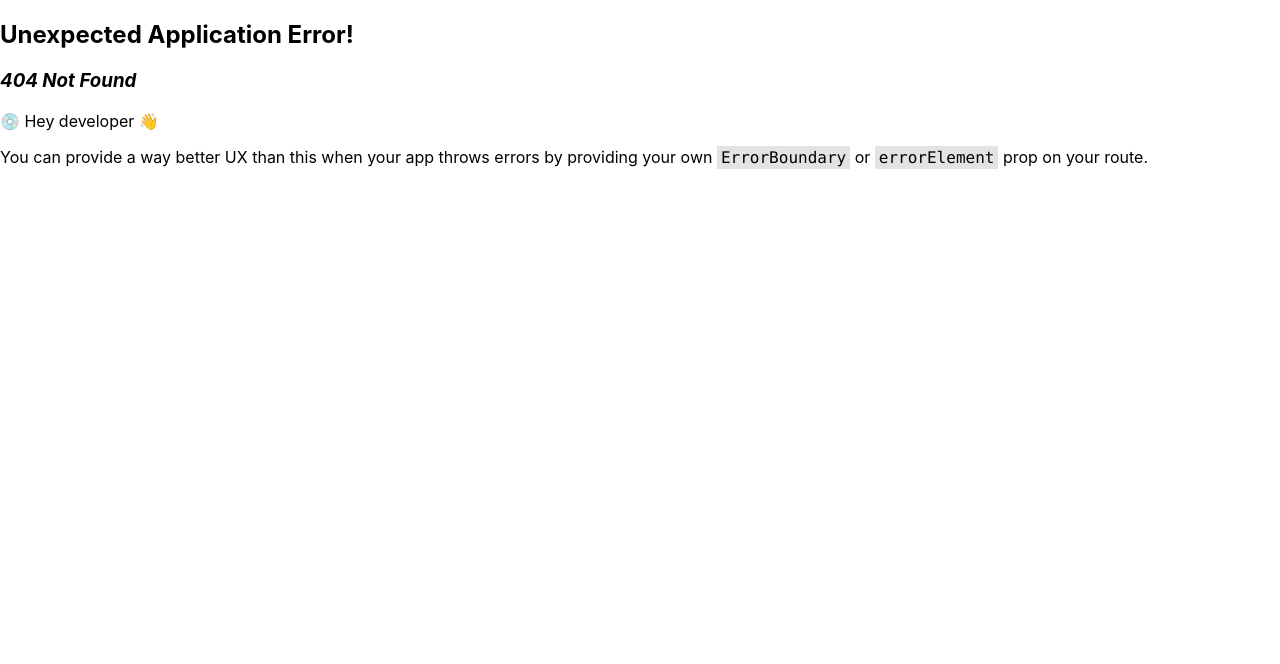
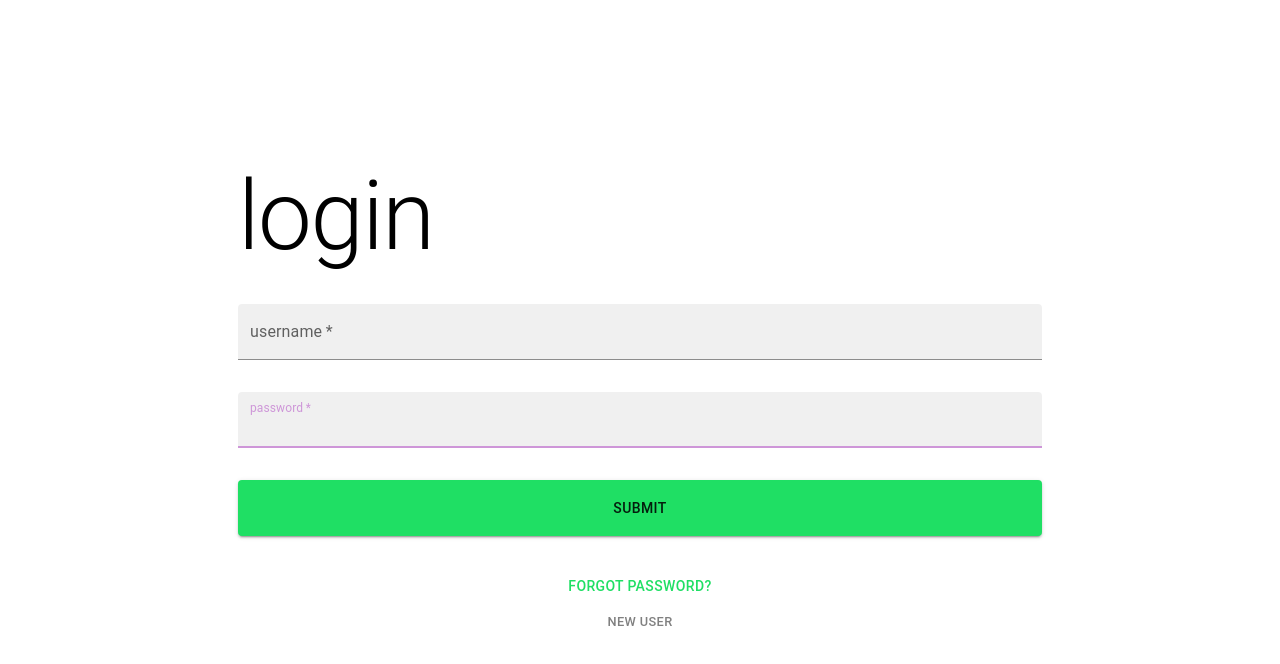
Before and after one commit to tna113/spotifywfriends, a React (Create React App) app in the folder client/: page /login in a window 1280 px wide. Before the commit this address had no page. Shown: the top 664 px of the page. Built offline with nearby package versions, Linux system fonts and the light colour scheme.

Commit message:
login ui

```diff
--- a/client/src/components/Page.jsx
+++ b/client/src/components/Page.jsx
@@ -8,9 +8,19 @@ const subtitleStyles = {
   color: 'grey',
 }
 
-export default function Page({ children, title, subtitle, sx, direction }) {
+export default function Page({ children, title, subtitle, sx, direction, marginTop }) {
+  let marginTopValue;
+  switch (marginTop) {
+    case 'large':
+      marginTopValue = "8em";
+      break;
+    default:
+      marginTopValue = "0";
+      break;
+  }
+
   return (
-    <Container maxWidth="md" sx={{ ...pageStyles, ...sx }}>
+    <Container maxWidth="md" sx={{ ...pageStyles, ...sx, marginTop: marginTopValue }}>
       <Stack direction={direction} spacing={4}>
         {title && (
           <Box>
--- /dev/null
+++ b/client/src/features/auth/LoginScreen.jsx
@@ -0,0 +1,50 @@
+import React, { useState } from "react";
+import { Button, Container, FormControl, FormLabel, Input, InputLabel, Stack, TextField, Typography } from "@mui/material";
+import Page from "../../components/Page";
+
+const inputStyles = {
+    color: 'black',
+};
+
+export default function LoginScreen() {
+    const [username, setUsername] = useState({
+        value: "",
+        err: false,
+        errMsg: "",
+    });
+
+    const handleUsernameChange = (event) => {
+        setUsername({...username, value: event.target.value()})
+    };
+
+    const [password, setPassword] = useState({
+        value: "",
+        err: false,
+        errMsg: "",
+    });
+
+    const handlePasswordChange = (event) => {
+        setPassword({...password, value: event.target.value()})
+    };
+
+    return (
+        <Page marginTop="large">
+            <Container>
+                <Stack direction="column" spacing={4}>
+                    <Typography variant="h1">login</Typography>
+                    <Stack direction="column" spacing={4}>
+                        <TextField id="username" variant="filled" size="normal" fullWidth autoFocus color="secondary" sx={{...inputStyles}} label="username" defaultValue="" error={username.err} onChange={(event) => {handleUsernameChange(event)}} required />
+                        <TextField id="password" variant="filled" size="normal" fullWidth autoFocus color="secondary" sx={{...inputStyles}} label="password" defaultValue="" error={password.err} onChange={(event) => {handlePasswordChange(event)}} required />
+                    </Stack>
+
+                    <Button variant="contained" sx={{height: '4em'}}>SUBMIT</Button>
+
+                    <Stack direction="column" spacing={0}>
+                        <Button variant="text">Forgot Password?</Button>
+                        <Button variant="text" sx={{color:'grey', fontSize: '0.8em'}}>New user</Button>
+                    </Stack>
+                </Stack>
+            </Container>
+        </Page>
+    )
+}
--- a/client/src/features/debug/DebugScreen.jsx
+++ b/client/src/features/debug/DebugScreen.jsx
@@ -65,7 +65,9 @@ export default function DebugScreen() {
                 <Link to="/home">
                     <Button variant="outlined">home screen</Button>
                 </Link>
-                <Button variant="outlined">login screen</Button>
+                <Link to="/login">
+                    <Button variant="outlined">login screen</Button>
+                </Link>
             </div>
 
 
--- a/client/src/index.js
+++ b/client/src/index.js
@@ -7,6 +7,7 @@ import { createBrowserRouter, RouterProvider } from "react-router-dom";
 import App from "./App";
 import reportWebVitals from "./reportWebVitals";
 import DebugScreen from "./features/debug/DebugScreen";
+import LoginScreen from "./features/auth/LoginScreen";
 
 
 const root = ReactDOM.createRoot(document.getElementById("root"));
@@ -20,13 +21,16 @@ const router = createBrowserRouter([
   {
     path: "/home",
     element: <App />
+  },
+  {
+    path: "/login",
+    element: <LoginScreen />
   }
 ]);
 
 // Creates the theme for MUI
 const theme = createTheme({
   palette: {
-    mode: "dark",
     primary: {
       main: "#1fdf64",
     },
```
